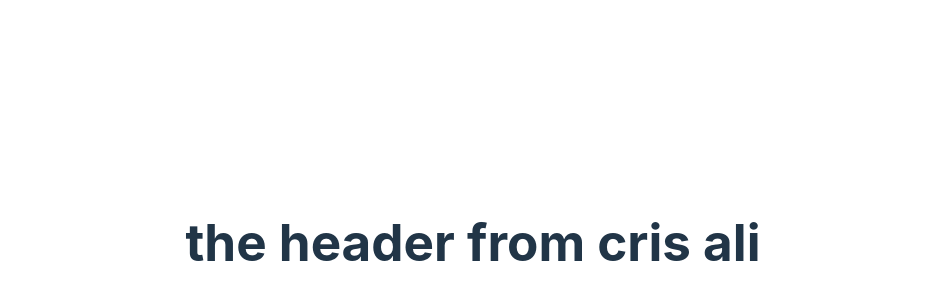
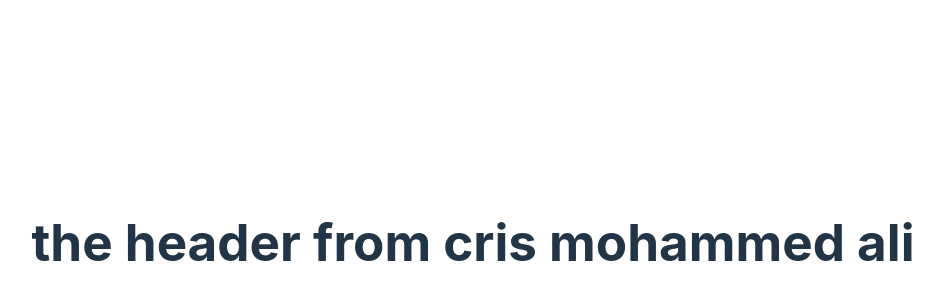
Before and after one commit to Mohammedali03/UserWebSite, a React (Vite) app in the folder react_app/: page / in a window 1280 px wide. Shown: the part 158-458 px from the top of the page, without its empty margins (167-1110 px from the left). Built offline with nearby package versions, Linux system fonts and the light colour scheme.

Commit message:
updating header

```diff
--- a/react_app/src/Header.jsx
+++ b/react_app/src/Header.jsx
@@ -2,6 +2,6 @@ import React from 'react'
 
 export default function Header() {
   return (
-    <div><h1> the header from cris ali </h1></div>
+    <div><h1> the header from cris mohammed ali  </h1></div>
   )
 }
```
